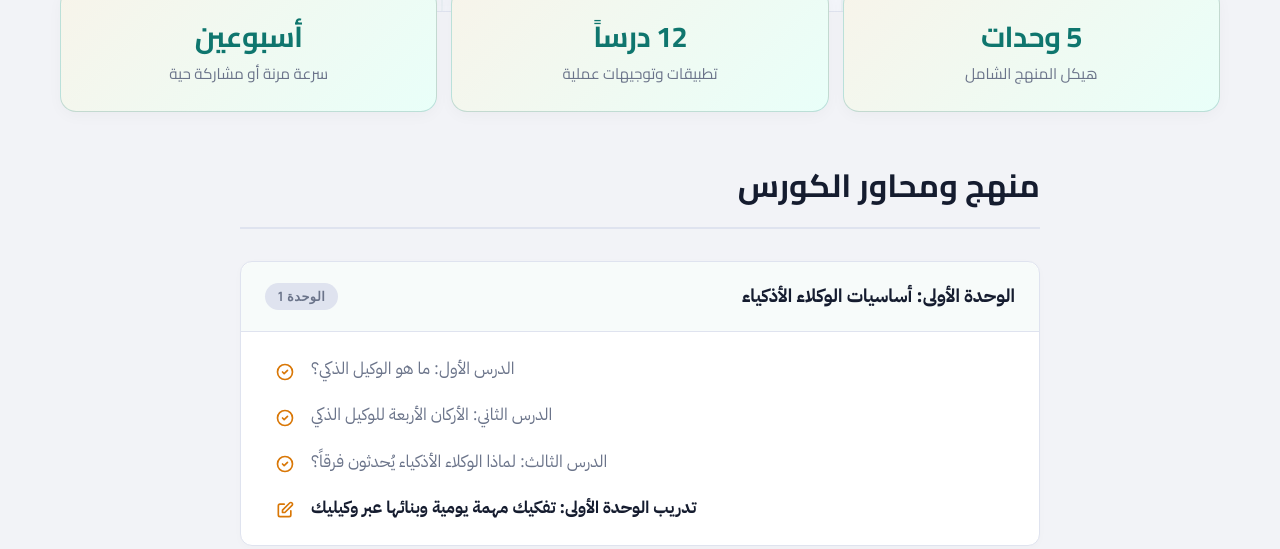
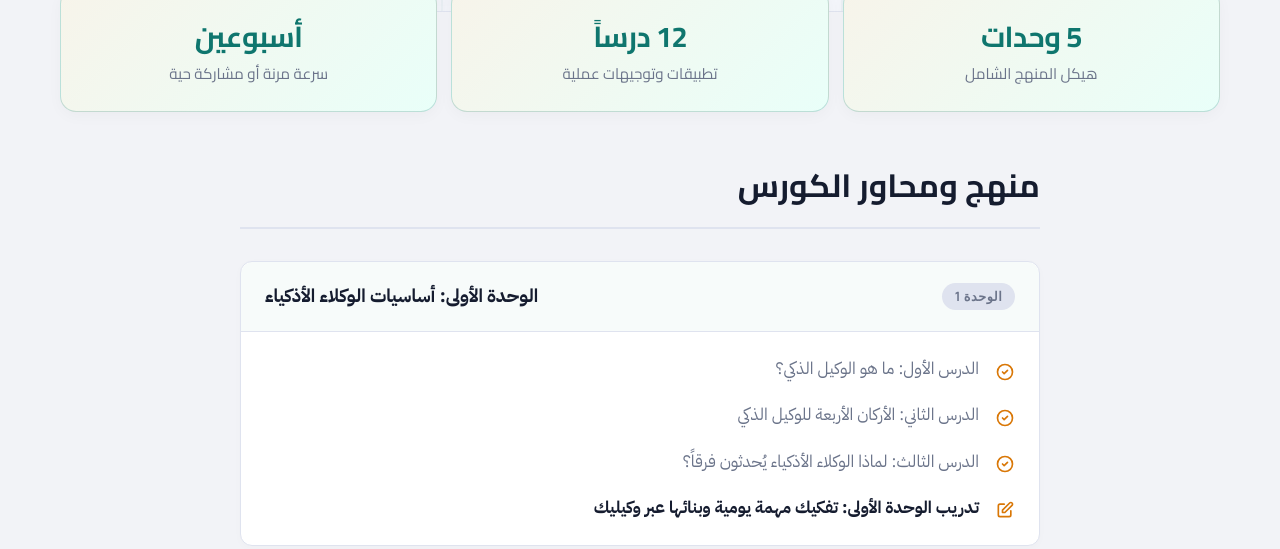
Before and after one commit to Abdelrhman-Rayis/warsha.live, a website: page agentic-ai-course.html in a window 1280 px wide. Shown: the part 565-1114 px from the top of the page. Drawn offline with Linux system fonts and the light colour scheme.

Commit message:
UI: Fix RTL flex-direction override conflict on course syllabus cards

```diff
--- a/agentic-ai-course.html
+++ b/agentic-ai-course.html
@@ -216,19 +216,18 @@
             text-align: right;
         }
         html[dir="rtl"] .syllabus-header {
-            flex-direction: row-reverse;
+            flex-direction: row;
         }
         html[dir="rtl"] .syllabus-body {
             direction: rtl;
             text-align: right;
         }
         html[dir="rtl"] .lesson-item {
-            flex-direction: row-reverse;
-            justify-content: flex-start;
+            flex-direction: row;
             text-align: right;
         }
         html[dir="rtl"] .lesson-icon {
-            margin-left: 10px;
+            margin-left: 0;
             margin-right: 0;
         }
     </style>
```
